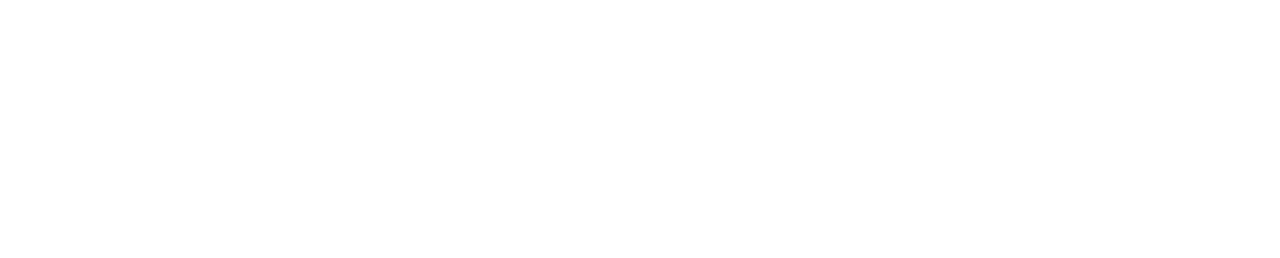
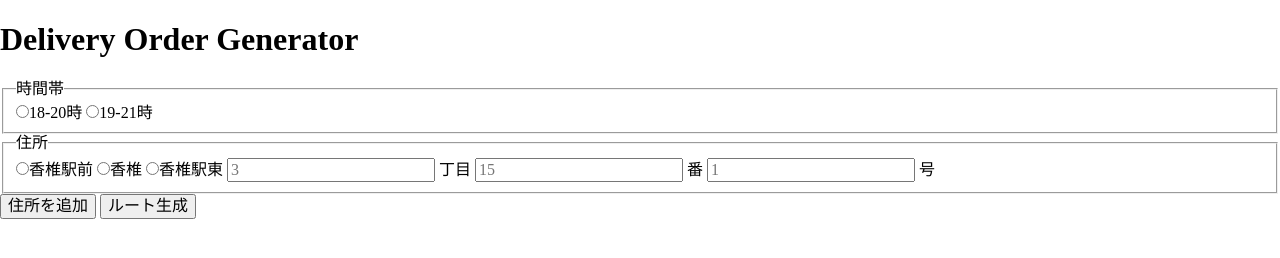
Before and after one commit to kakashi397/DOG, a website built with Vite: page index.html in a window 1280 px wide. Built offline with nearby package versions, Linux system fonts and the light colour scheme.

Commit message:
HTMLを書いた

```diff
--- a/index.html
+++ b/index.html
@@ -9,6 +9,30 @@
 </head>
 
 <body>
+  <h1>Delivery Order Generator</h1>
+  <form action="">
+    <fieldset>
+      <legend>時間帯</legend>
+      <input type="radio" name="time-zone" id="18-20" value="18-20"><label for="18-20">18-20時</label>
+      <input type="radio" name="time-zone" id="19-21" value="19-21"><label for="19-21">19-21時</label>
+    </fieldset>
+    <fieldset>
+      <legend>住所</legend>
+      <input type="radio" name="town-name" id="kashiiekimae" value="香椎駅前"><label for="kashiiekimae">香椎駅前</label>
+      <input type="radio" name="town-name" id="kashii" value="香椎"><label for="kashii">香椎</label>
+      <input type="radio" name="town-name" id="kashiiekihigashi" value="香椎駅東"><label for="kashiiekihigashi">香椎駅東</label>
+      <input type="number" id="chome" name="chome" placeholder="3">
+      <label for="chome">丁目</label>
+      <input type="number" id="banchi" name="banchi" placeholder="15">
+      <label for="banchi">番</label>
+      <input type="number" id="gou" name="gou" placeholder="1">
+      <label for="gou">号</label>
+    </fieldset>
+
+    <button>住所を追加</button>
+    <button type="submit">ルート生成</button>
+  </form>
+
 
   <script type="module" src="/src/main.js"></script>
 </body>
```
